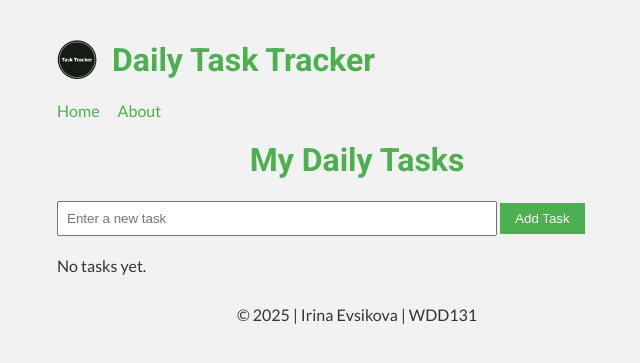
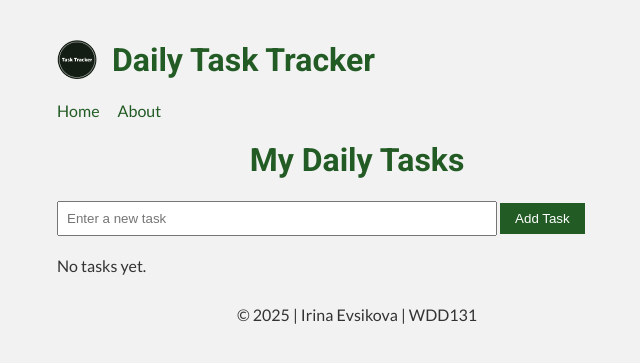
Before and after one commit to Kukla-Irina/WDD131, a plain HTML site: page task-tracker/index.html in a window 1280 px wide. Shown: the whole page, without its empty margins (283-923 px from the left). Drawn offline with Linux system fonts and the light colour scheme.

Commit message:
Made more contrast

```diff
--- a/task-tracker/styles/style.css
+++ b/task-tracker/styles/style.css
@@ -10,7 +10,7 @@ body {
 }
 
 h1, h2 {
-    color: #4caf50;
+    color: #225b24;
     text-align: center;
     font-family: 'Roboto', sans-serif !important;
 }
@@ -26,7 +26,7 @@ h1, h2 {
 
 button {
     padding: 8px 15px;
-    background-color: #4CAF50;
+    background-color: #225b24;
     color: white;
     border: none;
 }
@@ -63,7 +63,7 @@ nav {
 nav a {
     margin-right: 15px;
     text-decoration: none;
-    color: #4CAF50;
+    color: #225b24;
 }
 
 footer {
```
